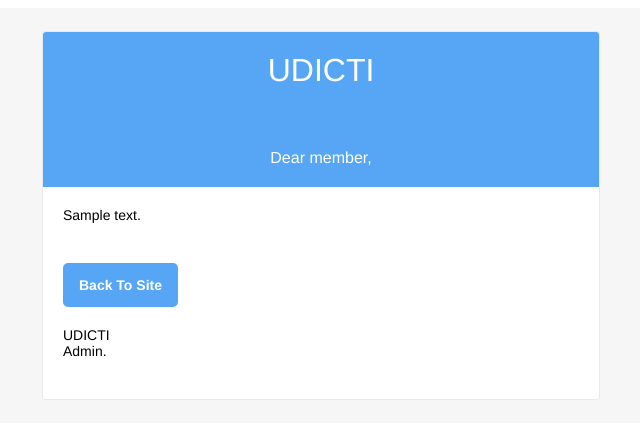
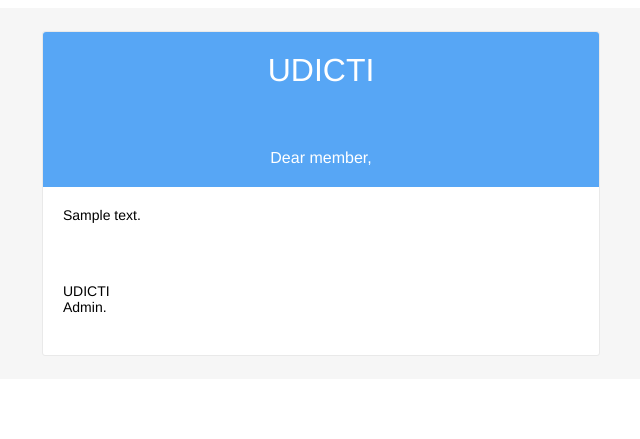
Before and after one commit to maen08/udictimailer, a Django app: template templates/email.html in a window 1280 px wide. Shown: the top 439 px of the page, without its empty margins (319-959 px from the left). Run offline with Django 3.2, Linux system fonts and the light colour scheme; the template is opened without the code that fills it: most values are stand-ins (such as "Sample title", 1, 10 or a date in 2020).

Commit message:
fix: template

```diff
--- a/main_app/try_send.py
+++ b/main_app/try_send.py
@@ -6,7 +6,7 @@ headers = {'Authorization': 'Token 0d328fbb8812b3552e8053109d0adcd26c1cd55b'}
 data = {
     'email-receiver': '2001stany@gmail.com',
     'email-subject': 'Sent from API',
-    'email-body': 'Hello UdictiMailer',
+    'email-body': 'Hello UdictiMailer hhhhhhhhhhhhhhhhhhhhhhhhkdddddddddddddddddfffffffffkdfdkfdkhfkd',
 }
 
 r = requests.post(url, data=data, headers=headers)
--- a/templates/email.html
+++ b/templates/email.html
@@ -7,7 +7,7 @@
             <td style="font-family: 'Helvetica Neue',Helvetica,Arial,sans-serif; box-sizing: border-box; font-size: 14px; vertical-align: top; margin: 0;"
                 valign="top"></td>
             <td class="container" width="600"
-                style="font-family: 'Helvetica Neue',Helvetica,Arial,sans-serif; box-sizing: border-box; font-size: 14px; vertical-align: top; display: block !important; max-width: 600px !important; clear: both !important; margin: 0 auto;"
+                style="font-family: 'Helvetica Neue',Helvetica,Arial,sans-serif; box-sizing: border-box; font-size: 14px; vertical-ali: top; display: block !important; max-width: 600px !important; clear: both !important; margin: 0 auto;"
                 valign="top">
                 <div class="content"
                     style="font-family: 'Helvetica Neue',Helvetica,Arial,sans-serif; box-sizing: border-box; font-size: 14px; max-width: 600px; display: block; margin: 0 auto; padding: 20px;">
@@ -57,10 +57,7 @@
                                                 <td class="content-block"
                                                     style="font-family: 'Helvetica Neue',Helvetica,Arial,sans-serif; box-sizing: border-box; font-size: 14px; vertical-align: top; margin: 0; padding: 0 0 20px;"
                                                     valign="top">
-                                                    <a href="https://udictihub.tk/" class="btn-primary"
-                                                        style="font-family: 'Helvetica Neue',Helvetica,Arial,sans-serif; box-sizing: border-box; font-size: 14px; color: #FFF; text-decoration: none; line-height: 2em; font-weight: bold; text-align: center; cursor: pointer; display: inline-block; border-radius: 5px; text-transform: capitalize; background-color: #57a6f5; margin: 0; border-color: #57a6f5; border-style: solid; border-width: 8px 16px;">Back
-                                                        to Site
-                                                    </a>
+
 
                                                 </td>
                                             </tr>
```
